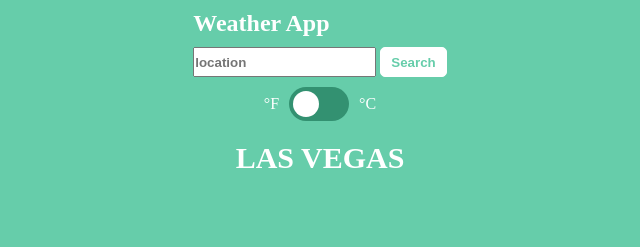
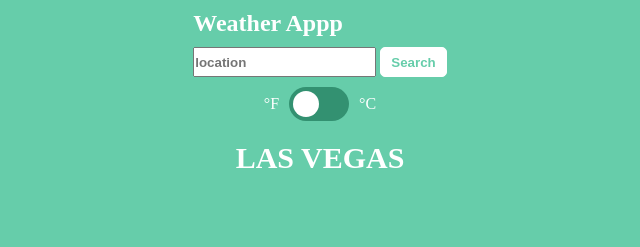
Before and after one commit to diegoHernandezDeveloper/weatherApp, a website built with webpack: page src/template.html in a window 1280 px wide. Shown: the full height of the page, 320-960 px from the left. Built offline with nearby package versions, Linux system fonts and the light colour scheme.

Commit message:
fix typo in html

```diff
--- a/src/template.html
+++ b/src/template.html
@@ -7,7 +7,7 @@
   </head>
   <body>
     <nav>
-      <h1>Weather App</h1>
+      <h1>Weather Appp</h1>
       <input type="text" placeholder="location" />
       <button>Search</button>
       <div sliderContainer>
```
